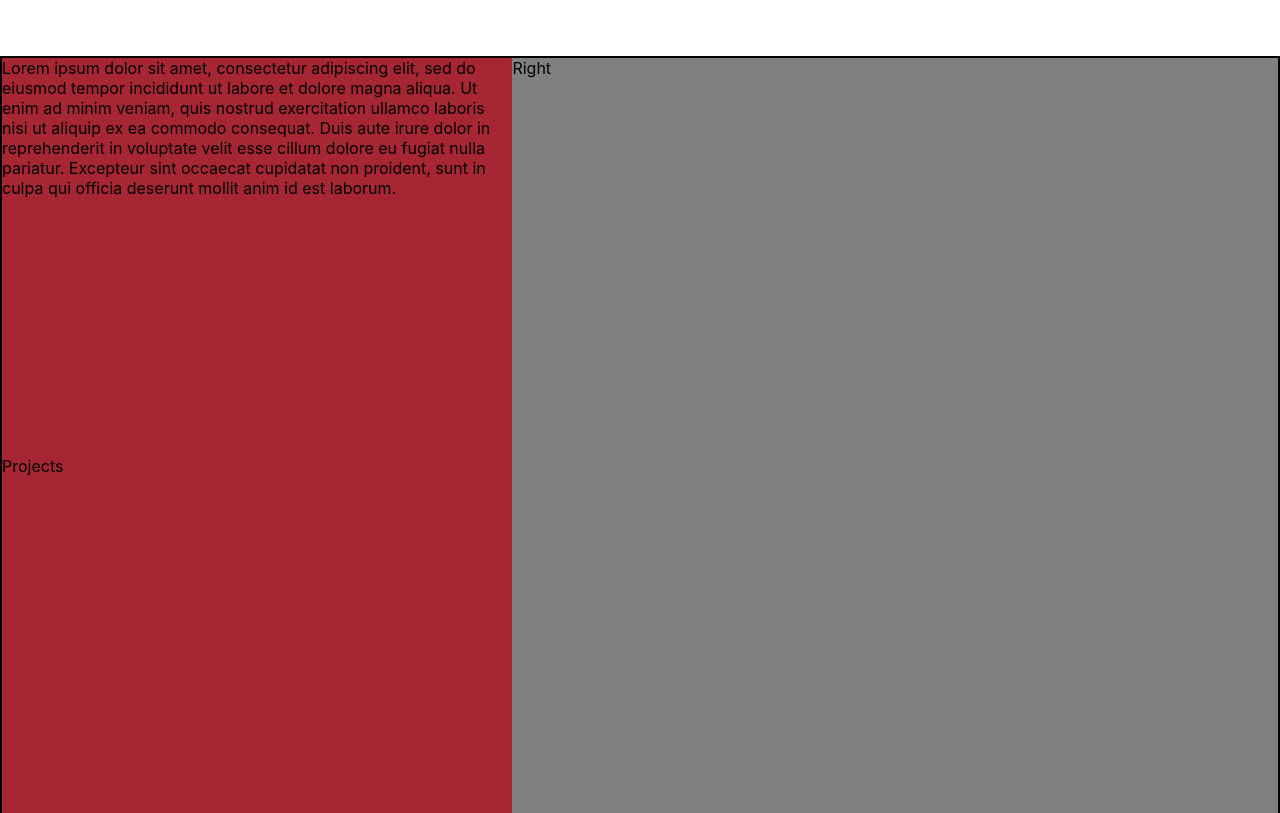
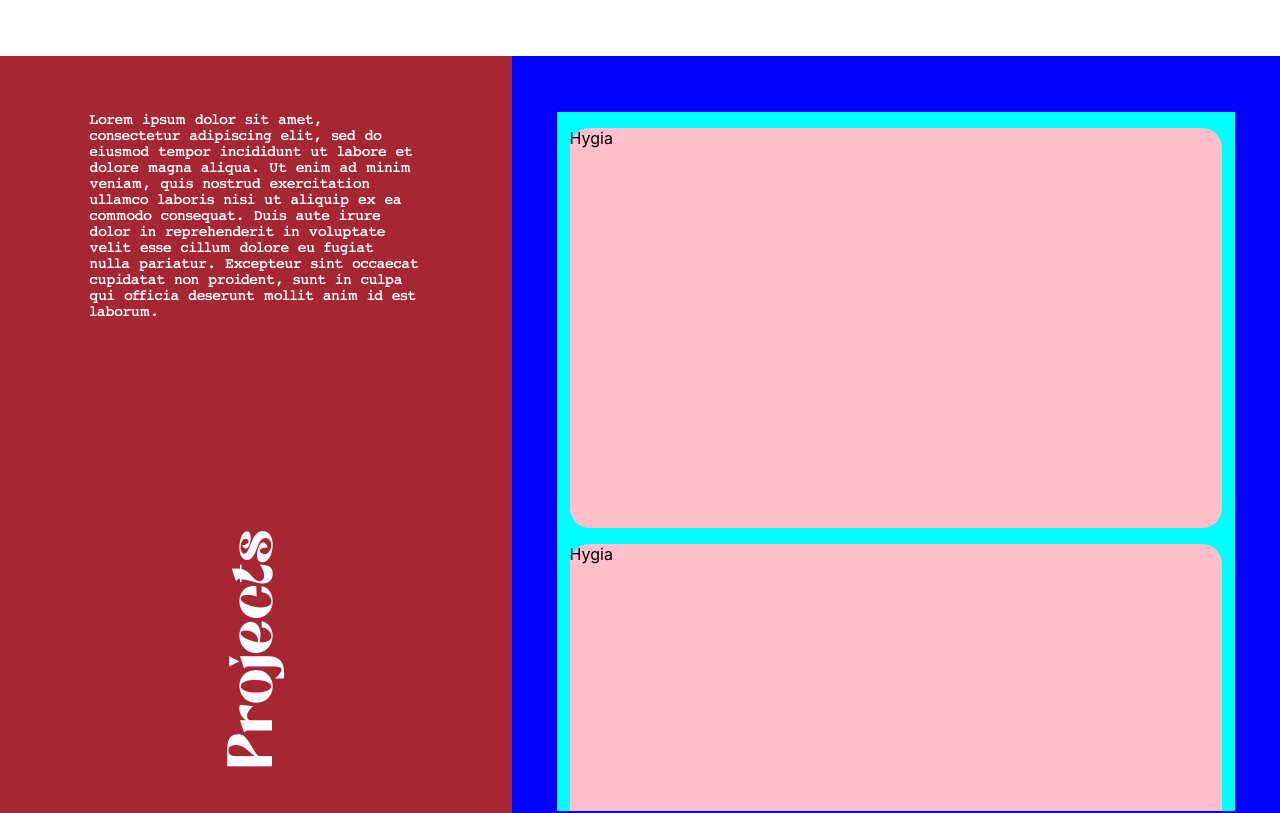
Before and after one commit to Ninja-Abu/azkhanweb, a React (Create React App) app: page / in a window 1280 px wide. Shown: the part 1420-2233 px from the top of the page. Built offline with nearby package versions, Linux system fonts and the light colour scheme.

Commit message:
Projects Page Scroll Done

```diff
--- a/src/Components/Projects.css
+++ b/src/Components/Projects.css
@@ -16,8 +16,8 @@
 .projects-container{
     margin-top: 9.7vh;
     height: 100vh;
-    border: 2px solid black;
-    background-color: blue;
+    /* border: 2px solid black;
+    background-color: blue; */
     display: flex;
 }
 
@@ -29,13 +29,44 @@
 }
 
 .proj-left-desc{
-    flex: 1;
+    flex: 2;
+    display: flex;
+    font-family: 'Jai';
+    font-size: 1.2vw;
+    color: white;
+    /* background-color: aqua; */
+    margin-left: 7vw;
+    margin-top: 7vh;
+    margin-bottom: 7vh;
+    margin-right: 7vw;
 }
 
 .proj-left-title{
-    flex: 1;
+    flex: 3;
+    transform-origin: 0 0;
+    /* transform: rotate(270deg); */
+    color: white;
+    font-family: 'Tango';
+    display: flex;
+    /* background-color: violet; */
+    justify-content: center;
+    align-items: center;
 }
+
+.proj-left-title p{
+    display: flex;
+    align-items: center;
+    transform: rotate(270deg);
+    font-size: 5vw;
+}
+
 .proj-right-container{
     background-color: gray;
     flex: 3;
 }
+
+.scroll-container{
+    background-color: blue;
+    display: flex;
+    height:100%;
+}
--- a/src/Components/Projects.jsx
+++ b/src/Components/Projects.jsx
@@ -1,5 +1,7 @@
 import React from 'react'
 import './Projects.css'
+
+import ProjectsScroll from './ProjectsScroll'
 
 export default function Projects() {
   return (
@@ -9,11 +11,15 @@ export default function Projects() {
             Lorem ipsum dolor sit amet, consectetur adipiscing elit, sed do eiusmod tempor incididunt ut labore et dolore magna aliqua. Ut enim ad minim veniam, quis nostrud exercitation ullamco laboris nisi ut aliquip ex ea commodo consequat. Duis aute irure dolor in reprehenderit in voluptate velit esse cillum dolore eu fugiat nulla pariatur. Excepteur sint occaecat cupidatat non proident, sunt in culpa qui officia deserunt mollit anim id est laborum.
           </div>
           <div className="proj-left-title">
-            Projects
+            <p>
+              Projects
+            </p>
           </div>
         </div>
         <div className="proj-right-container">
-          Right
+          <div className="scroll-container">
+            <ProjectsScroll/>
+          </div>
         </div>
     </div>
   )
--- /dev/null
+++ b/src/Components/ProjectsScroll.css
@@ -0,0 +1,19 @@
+.proj-scroll-container{
+    background-color: aqua;
+    margin-top: 7vh;
+    margin-left: 3.5vw;
+    margin-right: 3.5vw;
+    margin-bottom: 3.5vw;
+    width: 100%;
+    overflow: hidden;
+    overflow-y: scroll;
+}
+
+.proj-hygia{
+    background-color: pink;
+    margin-left: 1vw;
+    margin-right: 1vw;
+    margin-top: 2vh;
+    border-radius: 20px;
+    height: 400px;
+}
--- /dev/null
+++ b/src/Components/ProjectsScroll.jsx
@@ -0,0 +1,21 @@
+import React from 'react'
+
+import './ProjectsScroll.css'
+
+function ProjectsScroll() {
+  return (
+    <div className="proj-scroll-container">
+        <div className="proj-hygia">
+            Hygia
+        </div>
+        <div className="proj-hygia">
+            Hygia
+        </div>
+        <div className="proj-hygia">
+            Hygia
+        </div>
+    </div>
+    )
+}
+
+export default ProjectsScroll
```
